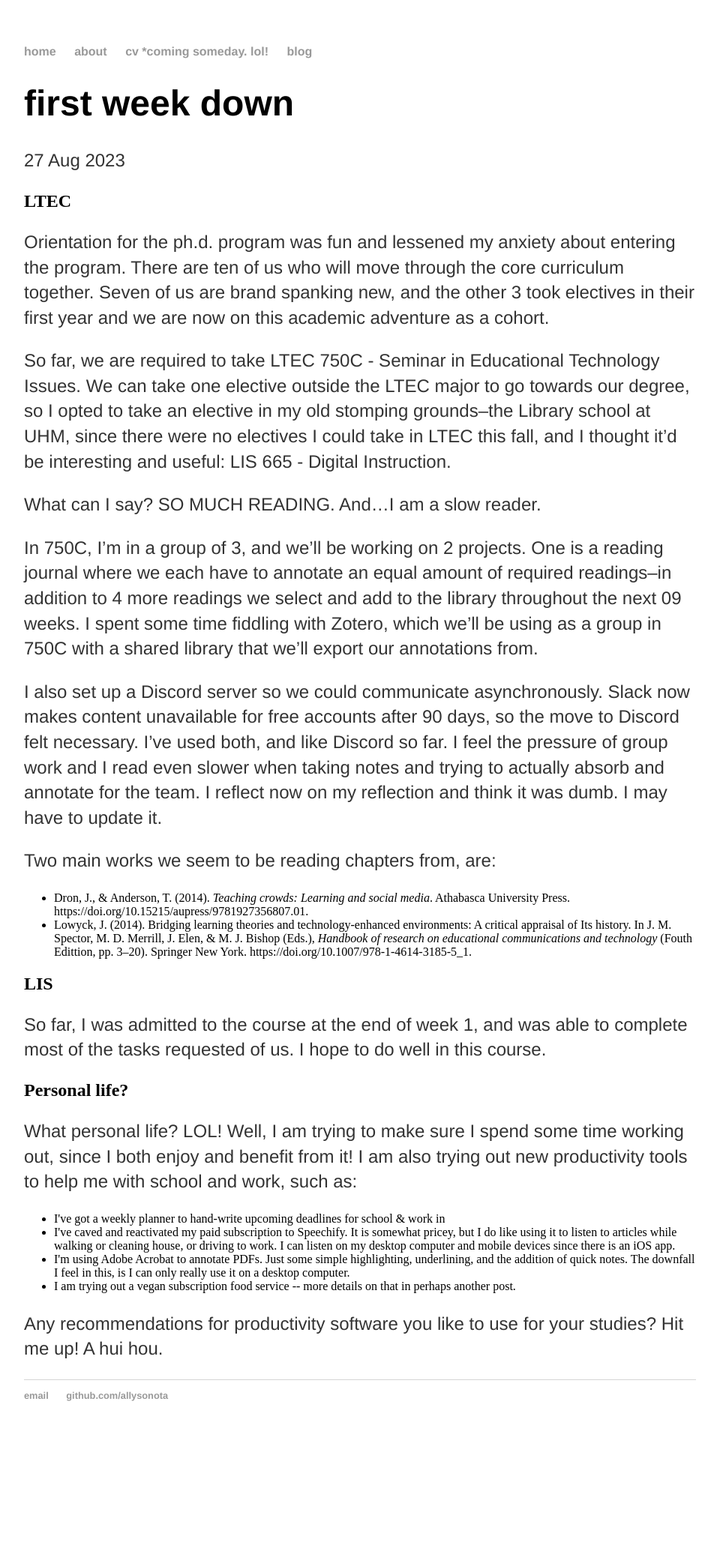
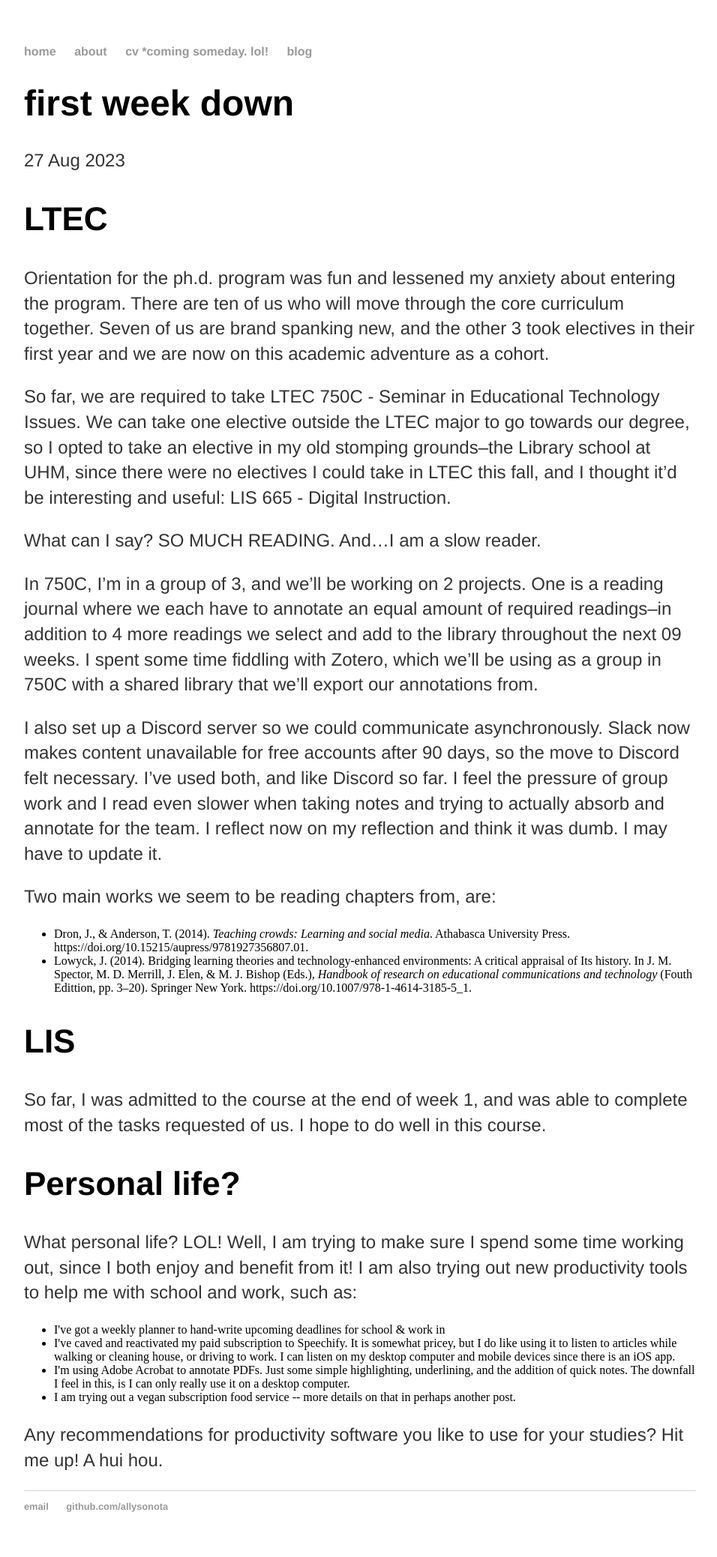
Before and after one commit to allysonota/allysonota.github.io, a Jekyll site: the page built from _posts/2023-08-27-first-week-down.md, in a window 1280 px wide. Shown: the whole page at 75% size, without its empty margins (160-1116 px from the left). Built offline with Jekyll 4.4.1, drawn with Linux system fonts in a browser that asks for light colours; before the commit the page ends 1929 px from its top, so only the background shows below that.

Commit message:
Update main.css
Added h2 attributes

```diff
--- a/css/main.css
+++ b/css/main.css
@@ -23,6 +23,11 @@ h1 {
     font-size: 3em;
     font-family:'Helvetica', 'Arial', 'Sans-Serif';
 }
+h2 {
+    font-size: 2.75em;
+    font-family:'Helvetica', 'Arial', 'Sans-Serif';
+}
+
 p {
     font-family: 'Helvetica', 'Arial', 'Sans-Serif';
     font-size: 1.5em;
```
